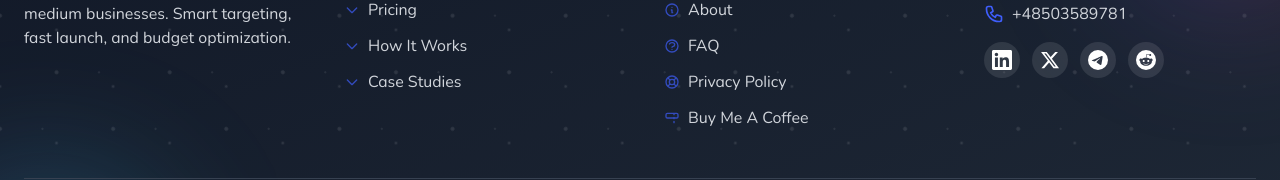
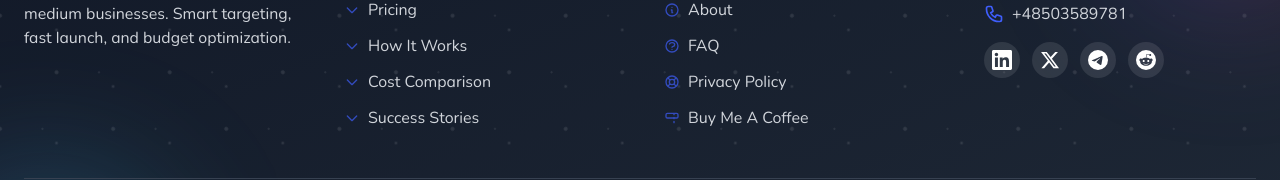
Before and after one commit to natalyineu/saas, a Next.js app in the folder ai/: page /faq in a window 1280 px wide. Shown: the part 1954-2134 px from the top of the page. Built offline with nearby package versions, Linux system fonts and the light colour scheme; no server answers.

Commit message:
Add ClientCostComparisonSection and update footer navigation

```diff
--- /dev/null
+++ b/ai/app/components/ClientCostComparisonSection.tsx
@@ -0,0 +1,32 @@
+'use client';
+
+import { Suspense } from 'react';
+import CostComparisonSection from './CostComparisonSection';
+
+export default function ClientCostComparisonSection() {
+  return (
+    <Suspense fallback={
+      <section id="cost-comparison" className="py-12 bg-gradient-to-b from-white to-gray-50">
+        <div className="container mx-auto px-4 md:px-6">
+          <div className="text-center mb-6 md:mb-8">
+            <span className="inline-block px-3 py-1 mb-3 text-xs font-medium text-primary-purple bg-primary-purple/10 rounded-full">SAVE THOUSANDS</span>
+            <h2 className="text-2xl md:text-4xl mb-2 font-bold bg-clip-text text-transparent bg-gradient-to-r from-primary-purple to-primary-pink">Why Pay More For Less?</h2>
+            <p className="text-gray-600 max-w-2xl mx-auto">
+              Traditional marketing is expensive and slow. See how AI-Vertise delivers <span className="font-semibold">superior results at a fraction of the cost</span>.
+            </p>
+          </div>
+          <div className="h-48 flex items-center justify-center">
+            <div className="animate-pulse flex flex-col items-center">
+              <svg className="w-8 h-8 text-primary-purple/30 mb-2" xmlns="http://www.w3.org/2000/svg" fill="none" viewBox="0 0 24 24" stroke="currentColor">
+                <path strokeLinecap="round" strokeLinejoin="round" strokeWidth={2} d="M9 19v-6a2 2 0 00-2-2H5a2 2 0 00-2 2v6a2 2 0 002 2h2a2 2 0 002-2zm0 0V9a2 2 0 012-2h2a2 2 0 012 2v10m-6 0a2 2 0 002 2h2a2 2 0 002-2m0 0V5a2 2 0 012-2h2a2 2 0 012 2v14a2 2 0 01-2 2h-2a2 2 0 01-2-2z" />
+              </svg>
+              <div className="text-primary-purple/50 text-sm">Loading comparison data...</div>
+            </div>
+          </div>
+        </div>
+      </section>
+    }>
+      <CostComparisonSection />
+    </Suspense>
+  );
+}
--- a/ai/app/components/footer/FooterNavigation.tsx
+++ b/ai/app/components/footer/FooterNavigation.tsx
@@ -50,6 +50,18 @@ export function QuickLinks() {
       </li>
       <li>
         <FooterLinkItem
+          href="/#cost-comparison"
+          icon={
+            <svg className="h-3.5 w-3.5 md:h-4 md:w-4 text-primary-purple/70" xmlns="http://www.w3.org/2000/svg" fill="none" viewBox="0 0 24 24" stroke="currentColor">
+              <path strokeLinecap="round" strokeLinejoin="round" strokeWidth={2} d="M19 9l-7 7-7-7" />
+            </svg>
+          }
+        >
+          Cost Comparison
+        </FooterLinkItem>
+      </li>
+      <li>
+        <FooterLinkItem
           href="/#case-studies"
           icon={
             <svg className="h-3.5 w-3.5 md:h-4 md:w-4 text-primary-purple/70" xmlns="http://www.w3.org/2000/svg" fill="none" viewBox="0 0 24 24" stroke="currentColor">
@@ -57,7 +69,7 @@ export function QuickLinks() {
             </svg>
           }
         >
-          Case Studies
+          Success Stories
         </FooterLinkItem>
       </li>
     </FooterLinkGroup>
```
